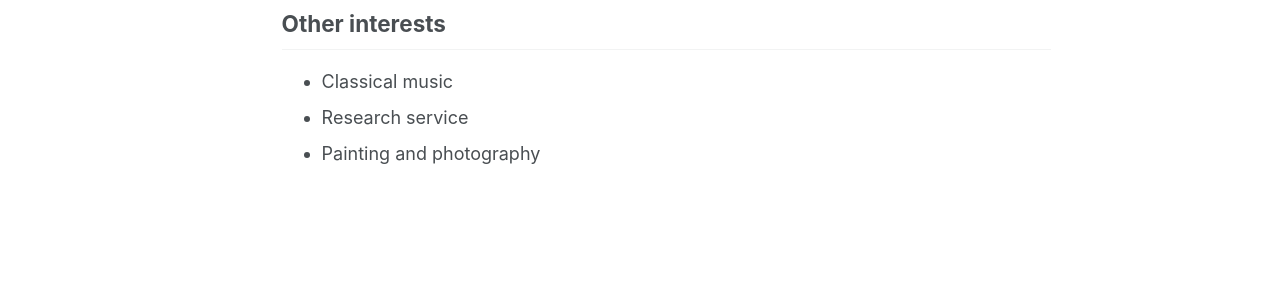
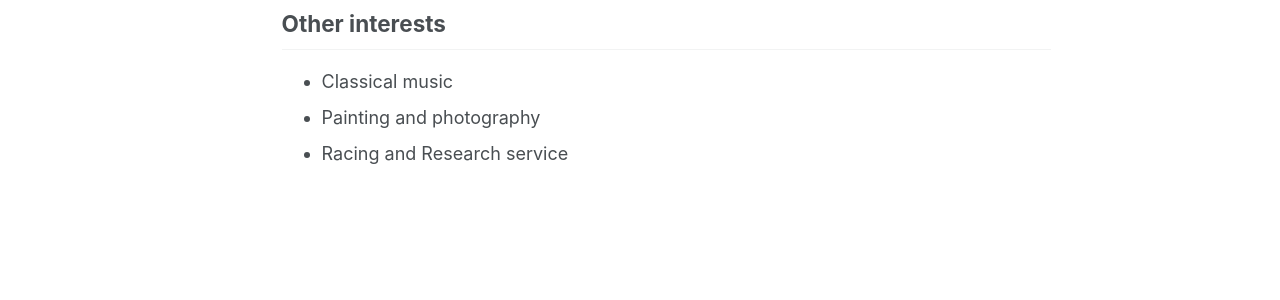
Before and after one commit to john-ssebandeke/john-ssebandeke.github.io, a Jekyll site: the page built from _pages/about.md, in a window 1280 px wide and 1174 px high. Shown: the part 591-891 px from the top of the window. Built offline with Jekyll 4.4.1, drawn with Linux system fonts in a browser that asks for light colours; some web fonts are replaced.

Commit message:
Update about.md

```diff
--- a/_pages/about.md
+++ b/_pages/about.md
@@ -19,5 +19,5 @@ Post-doctoral researcher at [Max Planck Institute for Meteorology](https://mpime
 
 ## Other interests
   * Classical music
-  * Research service
   * Painting and photography
+  * Racing and Research service
```
